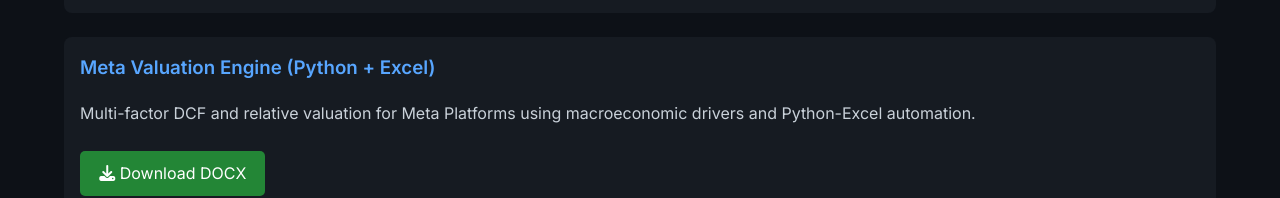
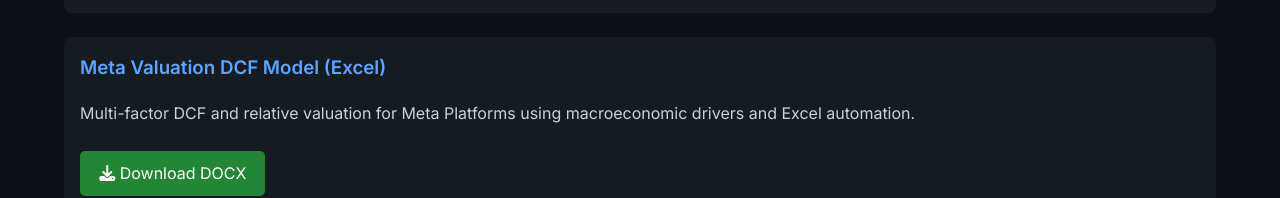
Before and after one commit to abhishekmachale/abhishekmachale.github.io, a plain HTML site: page index.html in a window 1280 px wide. Shown: the part 713-911 px from the top of the page. Drawn offline with Linux system fonts and the light colour scheme.

Commit message:
index.html

```diff
--- a/index.html
+++ b/index.html
@@ -103,8 +103,8 @@
     </div>
 
     <div class="project">
-      <h3>Meta Valuation Engine (Python + Excel)</h3>
-      <p>Multi-factor DCF and relative valuation for Meta Platforms using macroeconomic drivers and Python-Excel automation.</p>
+      <h3>Meta Valuation DCF Model (Excel)</h3>
+      <p>Multi-factor DCF and relative valuation for Meta Platforms using macroeconomic drivers and Excel automation.</p>
       <a class="button" href="./meta_valuation_engine.docx" target="_blank"><i class="fas fa-download"></i> Download DOCX</a>
     </div>
 
```
